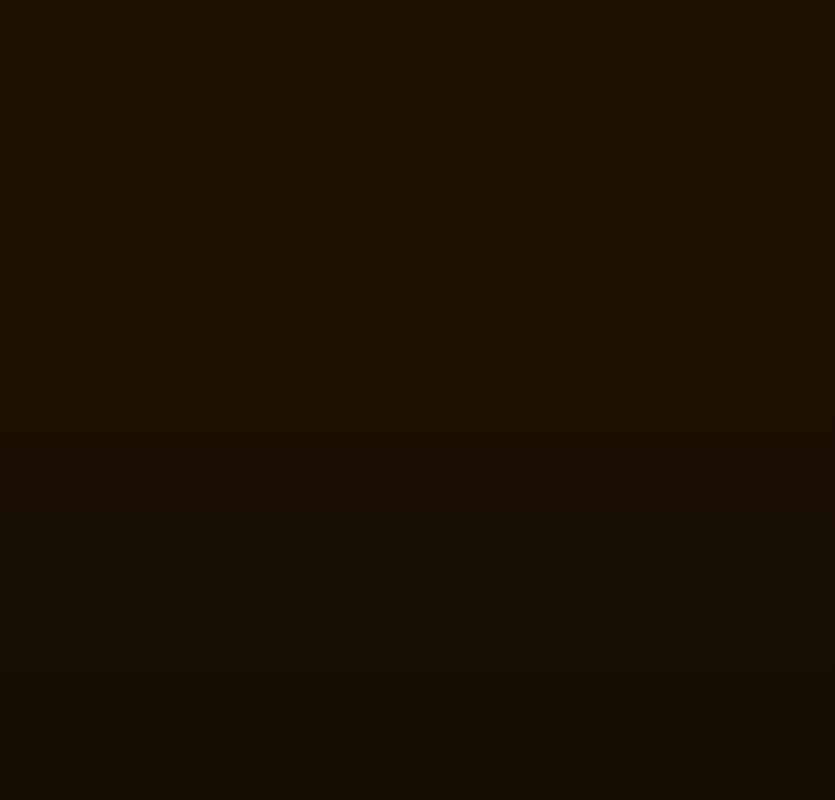
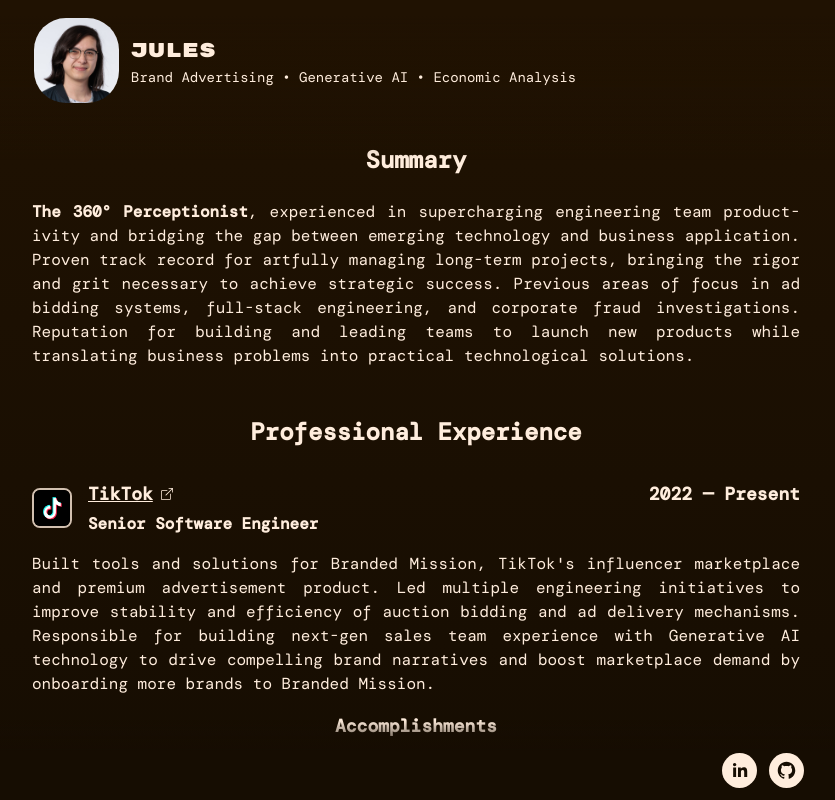
Before and after one commit to pondchamp/aboutme, a Next.js app: page / in a window 1280 px wide. Shown: the whole page, without its empty margins (224-1059 px from the left). Built offline with nearby package versions, Linux system fonts and the light colour scheme; a web font is replaced by a local one.

Commit message:
state fix

```diff
--- a/src/components/content_container.tsx
+++ b/src/components/content_container.tsx
@@ -40,11 +40,12 @@
     );
   }, [dispatch, layoutState.layoutAnimState, contentRef]);
 
-  return layoutState.layoutAnimState == LayoutAnimState.COMPLETED ||
-    layoutState.layoutAnimState == LayoutAnimState.CONTENT_MOUNT_READY ? (
+  return (
     <div className="absolute inset-0">
       <div className="z-10 absolute inset-x-0 top-0 h-40 bg-gradient-to-b from-brown1 from-10% to-transparent"></div>
       <Profile />
+      {layoutState.layoutAnimState == LayoutAnimState.COMPLETED ||
+      layoutState.layoutAnimState == LayoutAnimState.CONTENT_MOUNT_READY ? (
         <Scrollbars
           onUpdate={({ scrollTop }) => dispatch(SetContentScrollTop(scrollTop))}
         >
@@ -52,9 +53,10 @@
             <Content />
           </div>
         </Scrollbars>
+      ) : (
+        <></>
+      )}
       <Footer />
     </div>
-  ) : (
-    <></>
   );
 };
```
Lines whose indentation alone changed are shown as unchanged.
